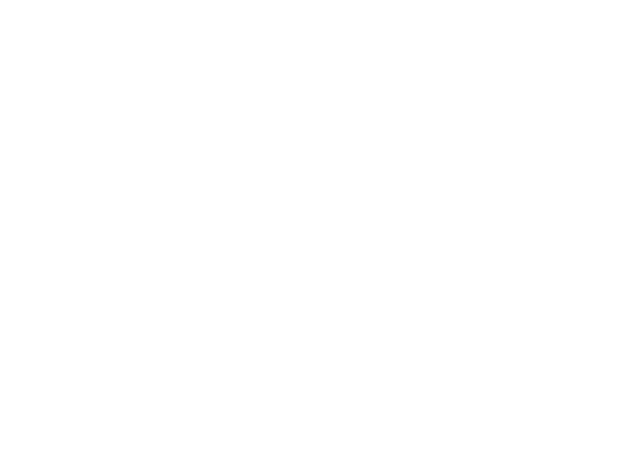
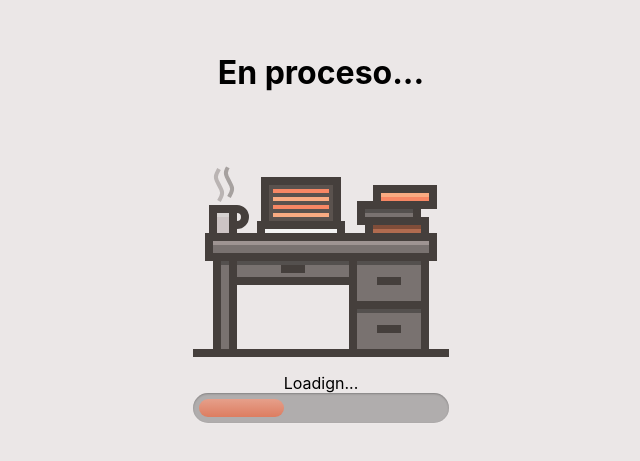
Before and after one commit to erivera95/portfolio, a React (Create React App) app in the folder portafolio/: page / in a window 1280 px wide. Shown: the part 173-634 px from the top of the page, without its empty margins (319-959 px from the left). Built offline with nearby package versions, Linux system fonts and the light colour scheme.

Commit message:
build page underConstruction

```diff
--- a/portafolio/src/App.js
+++ b/portafolio/src/App.js
@@ -1,11 +1,11 @@
-import logo from './logo.svg';
 import './App.css';
+import InBuild from './Pages/InBuild';
 
 
 function App() {
   return (
     <div className="App">
-      <inBuild />
+      <InBuild />
     </div>
   );
 }
--- /dev/null
+++ b/portafolio/src/Components/DeskAnimation/deskAnimation.js
@@ -0,0 +1,58 @@
+import React from 'react'
+import './style.css'
+
+const DeskAnimation = () => {
+    return (
+        <div>
+            <svg width="64" height="64" viewBox="0 0 64 64" fill="none" xmlns="http://www.w3.org/2000/svg">
+                <g id="study">
+                    <rect width="64" height="64" />
+                    <g id="smoke">
+                        <path id="smoke-2" d="M9 21L9.55279 19.8944C9.83431 19.3314 9.83431 18.6686 9.55279 18.1056L9 17L8.44721 15.8944C8.16569 15.3314 8.16569 14.6686 8.44721 14.1056L9 13" stroke="#797270" />
+                        <path id="smoke-1" d="M6.5 22L7.05279 20.8944C7.33431 20.3314 7.33431 19.6686 7.05279 19.1056L6.5 18L5.94721 16.8944C5.66569 16.3314 5.66569 15.6686 5.94721 15.1056L6.5 14" stroke="#797270" />
+                    </g>
+                    <g id="laptop">
+                        <rect id="laptop-base" x="17" y="28" width="20" height="3" fill="#F3F3F3" stroke="#453F3C" stroke-width="2" />
+                        <rect id="laptop-screen" x="18" y="17" width="18" height="11" fill="#5A524E" stroke="#453F3C" stroke-width="2" />
+                        <rect id="line-1" x="20" y="19" width="14" height="1" fill="#F78764" />
+                        <rect id="line-2" x="20" y="21" width="14" height="1" fill="#F9AB82" />
+                        <rect id="line-3" x="20" y="23" width="14" height="1" fill="#F78764" />
+                        <rect id="line-4" x="20" y="25" width="14" height="1" fill="#F9AB82" />
+                    </g>
+                    <g id="cup">
+                        <rect id="Rectangle 978" x="5" y="24" width="5" height="7" fill="#CCC4C4" stroke="#453F3C" stroke-width="2" />
+                        <path id="Ellipse 416" d="M11 28C12.1046 28 13 27.1046 13 26C13 24.8954 12.1046 24 11 24" stroke="#453F3C" stroke-width="2" />
+                        <rect id="Rectangle 996" x="6" y="25" width="3" height="1" fill="#D6D2D1" />
+                    </g>
+                    <g id="books">
+                        <rect id="Rectangle 984" x="58" y="27" width="4" height="14" transform="rotate(90 58 27)" fill="#B16B4F" stroke="#453F3C" stroke-width="2" />
+                        <rect id="Rectangle 985" x="56" y="23" width="4" height="14" transform="rotate(90 56 23)" fill="#797270" stroke="#453F3C" stroke-width="2" />
+                        <rect id="Rectangle 986" x="60" y="19" width="4" height="14" transform="rotate(90 60 19)" fill="#F78764" stroke="#453F3C" stroke-width="2" />
+                        <rect id="Rectangle 993" x="47" y="20" width="12" height="1" fill="#F9AB82" />
+                        <rect id="Rectangle 994" x="43" y="24" width="12" height="1" fill="#54504E" />
+                        <rect id="Rectangle 995" x="45" y="28" width="12" height="1" fill="#804D39" />
+                    </g>
+                    <g id="desk">
+                        <rect id="Rectangle 973" x="4" y="31" width="56" height="5" fill="#797270" stroke="#453F3C" stroke-width="2" />
+                        <rect id="Rectangle 987" x="10" y="36" width="30" height="6" fill="#797270" stroke="#453F3C" stroke-width="2" />
+                        <rect id="Rectangle 975" x="6" y="36" width="4" height="24" fill="#797270" stroke="#453F3C" stroke-width="2" />
+                        <rect id="Rectangle 974" x="40" y="36" width="18" height="24" fill="#797270" stroke="#453F3C" stroke-width="2" />
+                        <line id="Line 129" x1="40" y1="48" x2="58" y2="48" stroke="#453F3C" stroke-width="2" />
+                        <line id="Line 130" x1="22" y1="39" x2="28" y2="39" stroke="#453F3C" stroke-width="2" />
+                        <line id="Line 142" x1="46" y1="42" x2="52" y2="42" stroke="#453F3C" stroke-width="2" />
+                        <line id="Line 131" x1="46" y1="54" x2="52" y2="54" stroke="#453F3C" stroke-width="2" />
+                        <rect id="Rectangle 988" x="11" y="37" width="28" height="1" fill="#54504E" />
+                        <rect id="Rectangle 992" x="5" y="32" width="54" height="1" fill="#9E9492" />
+                        <rect id="Rectangle 989" x="7" y="37" width="2" height="1" fill="#54504E" />
+                        <rect id="Rectangle 990" x="41" y="37" width="16" height="1" fill="#54504E" />
+                        <rect id="Rectangle 991" x="41" y="49" width="16" height="1" fill="#54504E" />
+                        <line id="Line 143" y1="60" x2="64" y2="60" stroke="#453F3C" stroke-width="2" />
+                    </g>
+                </g>
+            </svg>
+
+        </div>
+    )
+}
+
+export default DeskAnimation
--- /dev/null
+++ b/portafolio/src/Components/DeskAnimation/style.css
@@ -0,0 +1,56 @@
+body {
+    width: 100%;
+    height: 100vh;
+    display: flex;
+    justify-content: center;
+    align-items: center;
+    background-color: #EBE7E7;
+  }
+
+  svg {
+    width: 256px;
+    height: 256px;
+  }
+
+  /* SMOKE */
+  #smoke-1 {
+    stroke-dasharray: 0, 10;
+    animation: smoke 6s ease infinite;
+  }
+
+  #smoke-2 {
+    stroke-dasharray: 0, 10;
+    animation: smoke 6s 0.5s ease infinite;
+  }
+
+  @keyframes smoke {
+    0% { stroke-dasharray: 0, 10; }
+    50% { stroke-dasharray: 10, 0; }
+    100% { stroke-dasharray: 10, 0; opacity: 0; }
+  }
+
+  /* WRITING */
+  #line-1 {
+    opacity: 0;
+    animation: writing 0.5s linear forwards;
+  }
+
+  #line-2 {
+    opacity: 0;
+    animation: writing 0.5s 1s linear forwards;
+  }
+
+  #line-3 {
+    opacity: 0;
+    animation: writing 0.5s 1.5s linear forwards;
+  }
+
+  #line-4 {
+    opacity: 0;
+    animation: writing 0.5s 2s linear forwards;
+  }
+
+  @keyframes writing {
+    0% { width: 0px; opacity: 1;}
+    100% { width: 14px; opacity: 1;}
+  }
--- /dev/null
+++ b/portafolio/src/Components/LoadingBar/loadingBarAnimation.js
@@ -0,0 +1,17 @@
+import React from 'react'
+import './style.css'
+const LoadingBarAnimation = () => {
+    return (
+        <div>
+            Loadign...
+            <div class="container">
+                <div class="progress2 progress-moved">
+                    <div class="progress-bar2" >
+                    </div>
+                </div>
+            </div>
+        </div>
+    )
+}
+
+export default LoadingBarAnimation
--- /dev/null
+++ b/portafolio/src/Components/LoadingBar/style.css
@@ -0,0 +1,33 @@
+.progress2 {
+    padding: 6px;
+    border-radius: 30px;
+    background: rgba(0, 0, 0, 0.25);
+    box-shadow: inset 0 1px 2px rgba(0, 0, 0, 0.25), 0 1px rgba(255, 255, 255, 0.08);
+}
+
+.progress-bar2 {
+    height: 18px;
+    border-radius: 30px;
+    background-image:
+        linear-gradient(to bottom, rgba(255, 255, 255, 0.3), rgba(255, 255, 255, 0.05));
+    transition: 0.4s linear;
+    transition-property: width, background-color;
+}
+
+.progress-moved .progress-bar2 {
+    width: 35%;
+    background-color: #DB7658;
+    animation: progressAnimation 6s;
+}
+
+@keyframes progressAnimation {
+    0% {
+        width: 0%;
+        background-color: #E1AD9E;
+    }
+
+    100% {
+        width: 35%;
+        background-color: #DB7658;
+    }
+}
--- a/portafolio/src/Pages/InBuild/inbuildContainer.js
+++ b/portafolio/src/Pages/InBuild/inbuildContainer.js
@@ -0,0 +1,14 @@
+import React from 'react'
+import DeskAnimation from '../../Components/DeskAnimation/deskAnimation'
+import LoadingBarAnimation from '../../Components/LoadingBar/loadingBarAnimation'
+import './styles.css'
+
+export const InbuildContainer = () => {
+    return (
+        <div>
+            <h1>En proceso...</h1>
+            <DeskAnimation/>
+            <LoadingBarAnimation/>
+        </div>
+    )
+}
--- a/portafolio/src/Pages/InBuild/index.js
+++ b/portafolio/src/Pages/InBuild/index.js
@@ -1,16 +1,12 @@
 import React from 'react'
-import './styles.css'
+import { InbuildContainer } from './inbuildContainer'
 
-const inBuild = () => {
+const InBuild = () => {
     return (
         <div>
-            <div class="loader">
-                <span class="loader__element"></span>
-                <span class="loader__element"></span>
-                <span class="loader__element"></span>
-            </div>
+            <InbuildContainer />
         </div>
     )
 }
 
-export default inBuild
+export default InBuild
--- a/portafolio/src/Pages/InBuild/styles.css
+++ b/portafolio/src/Pages/InBuild/styles.css
@@ -1,8 +1,3 @@
-HTML CSSResult Skip Results Iframe EDIT ON:root {
-    --main-color: #ecf0f1;
-    --point-color: #555;
-    --size: 5px;
-}
 
 .loader {
     background-color: var(--main-color);
```
